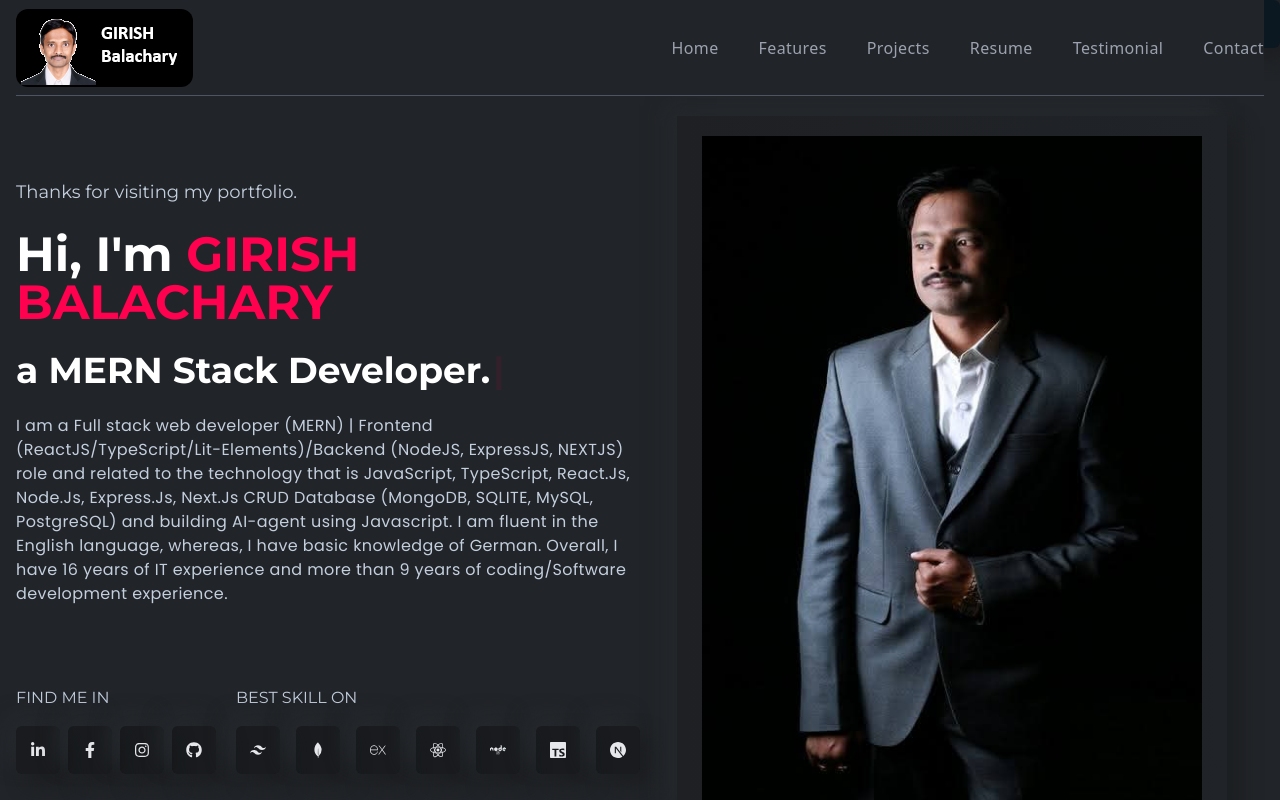
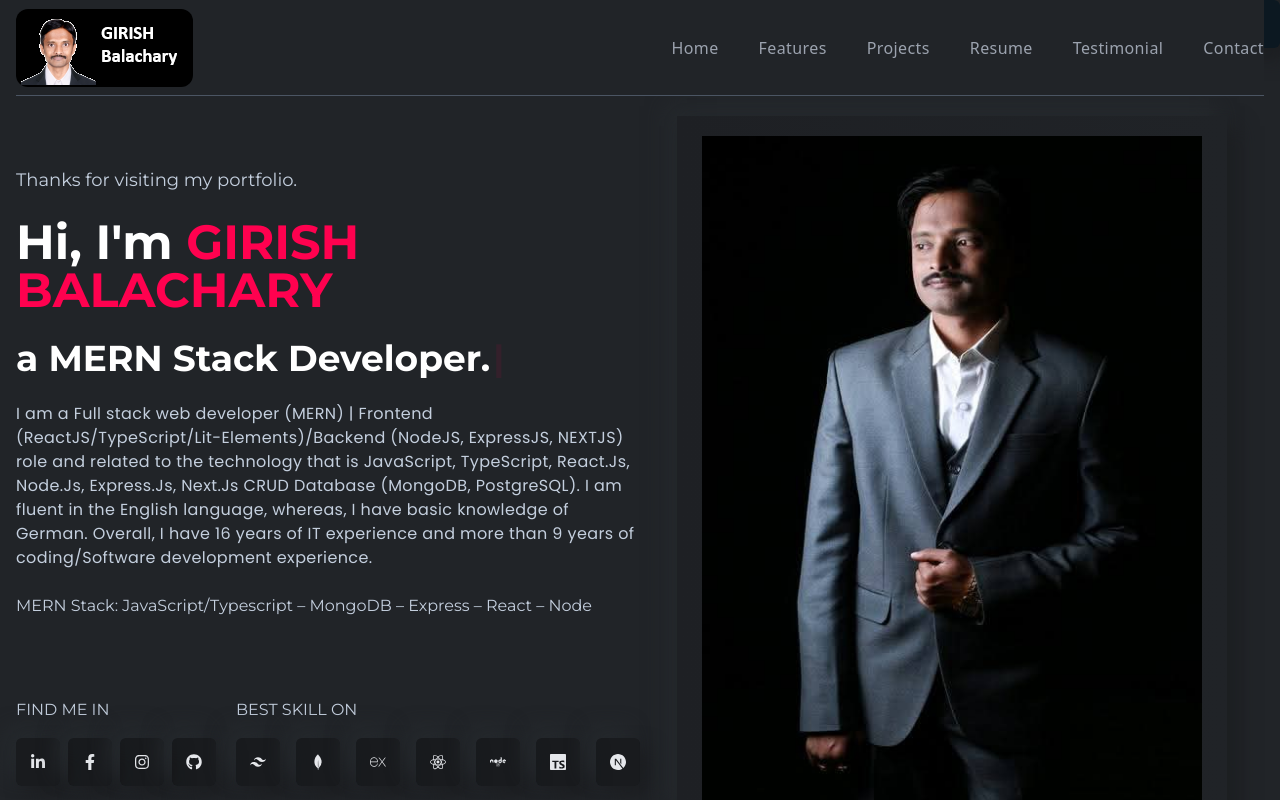
Before and after one commit to girishbalachari/Portfolio, a React (Create React App) app: page / in a window 1280 px wide. Shown: the top 800 px of the page. Built offline with nearby package versions, Linux system fonts and the light colour scheme; the HTML template or start-up script is replaced by a standard one.

Commit message:
edited footer banner projects

```diff
--- a/src/components/banner/LeftBanner.js
+++ b/src/components/banner/LeftBanner.js
@@ -53,11 +53,13 @@ const LeftBanner = () => {
           I am a Full stack web developer (MERN) | Frontend
           (ReactJS/TypeScript/Lit-Elements)/Backend (NodeJS, ExpressJS, NEXTJS)
           role and related to the technology that is JavaScript, TypeScript,
-          React.Js, Node.Js, Express.Js, Next.Js CRUD Database (MongoDB, SQLITE,
-          MySQL, PostgreSQL) and building AI-agent using Javascript. I am fluent
-          in the English language, whereas, I have basic knowledge of German.
-          Overall, I have 16 years of IT experience and more than 9 years of
-          coding/Software development experience.
+          React.Js, Node.Js, Express.Js, Next.Js CRUD Database (MongoDB,
+          PostgreSQL). I am fluent in the English language, whereas, I have
+          basic knowledge of German. Overall, I have 16 years of IT experience
+          and more than 9 years of coding/Software development experience.
+        </p>
+        <p>
+          MERN Stack: JavaScript/Typescript – MongoDB – Express – React – Node
         </p>
       </div>
       <div className="flex flex-col xl:flex-row gap-6 lgl:gap-0 justify-between">
--- a/src/components/contact/ContactLeft.js
+++ b/src/components/contact/ContactLeft.js
@@ -18,14 +18,14 @@ const ContactLeft = () => {
         <p className="text-base text-gray-400 tracking-wide">
           As a passionate Full Stack (MERN) Developer, I build scalable,
           user-focused web applications using MongoDB, Express.js, React, and
-          Node.js, delivering seamless front-to-back solutions with a focus on
-          performance and innovation.
+          Node.js, delivering seamless frontend-to-backend solutions with a
+          focus on performance and innovation.
         </p>
         <p className="text-base text-gray-400 flex items-center gap-2">
           Phone: <span className="text-lightText">+4917630543219</span>
         </p>
         <p className="text-base text-gray-400 flex items-center gap-2">
-          Email:{" "}
+          Email:
           <span className="text-lightText">girish.balachari@gmail.com</span>
         </p>
       </div>
--- a/src/components/footer/Footer.js
+++ b/src/components/footer/Footer.js
@@ -48,7 +48,7 @@ const Footer = () => {
             <h3 className="text-xl uppercase text-designColor tracking-wider">
               Quick Link
             </h3>
-            <ul className=" flex gap-7 font-titleFont font-medium overflow-hidden py-4 lgl:py-6">
+            <ul className=" flex lgl:gap-8 md:gap-4 xs:gap-2 font-titleFont font-medium overflow-hidden py-4 lgl:py-6">
               <a href="/home" rel="noreferrer">
                 <li>
                   <span className="w-full text-lg hover:text-designColor duration-300 cursor-pointer relative group">
--- a/src/components/footer/FooterBottom.js
+++ b/src/components/footer/FooterBottom.js
@@ -5,7 +5,10 @@ const FooterBottom = () => {
     <div className="w-full py-6">
       <p className="text-center text-white-700 text-sm">
         Copyright &copy; 2023 - {new Date().getFullYear()}. All rights reserved
-        by <span className="text-blue-700 uppercase">Girish Balachary</span>
+        by{" "}
+        <span className="text-blue-700 font-extrabold uppercase">
+          Girish Balachary
+        </span>
       </p>
     </div>
   );
--- a/src/components/navbar/Navbar.js
+++ b/src/components/navbar/Navbar.js
@@ -49,8 +49,7 @@ const Navbar = () => {
                   (ReactJS/TypeScript/Lit-Elements)/Backend (NodeJS, ExpressJS,
                   NEXTJS) role and related to the technology that is JavaScript,
                   TypeScript, React.Js, Node.Js, Express.Js, Next.Js CRUD
-                  Database (MongoDB, SQLITE, MySQL, PostgreSQL) and building
-                  AI-agent using Javascript.{" "}
+                  Database (MongoDB, PostgreSQL)
                 </p>
               </div>
               <ul className="flex flex-col gap-4">
--- a/src/components/projects/Projects.js
+++ b/src/components/projects/Projects.js
@@ -19,7 +19,7 @@ const Projects = () => {
       <div className="flex justify-center text-center">
         <Title
           title="THANKS FOR VISITING MY PORTFOLIO and GIVE YOUR FEEDBACK"
-          des="My personal Project"
+          des="My Personal Project"
         />
       </div>
       <div className="grid grid-cols-1 md:grid-cols-2 xl:grid-cols-3 gap-6 xl:gap-14">
--- a/src/components/resume/Education.js
+++ b/src/components/resume/Education.js
@@ -21,19 +21,19 @@ const Education = () => {
             title="Master of Science"
             subTitle="Kuvempu University(2010-2011)"
             result="75%"
-            des="Completed Master of Science in Information Technology from Kuvempu University with B-grade Marks "
+            des=" Master of Science in Information Technology, Kuvempu University "
           />
           <ResumeCard
             title="Bachelor of Science"
             subTitle="Kuvempu University(2008-2009)"
             result="75%"
-            des="Completed Bachelor of Science in Information Technology from Kuvempu University with B-grade Marks "
+            des=" Bachelor of Science in Information Technology, Kuvempu University "
           />
           <ResumeCard
             title="Diploma in Computer Science"
             subTitle="Dayananda Sagar Polytechnic(1996-2001)"
             result="50%"
-            des="Completed Diploma in Computer Science from Dayananda Sagar Polytechnic"
+            des="Diploma in Computer Science, Dayananda Sagar Polytechnic"
           />
         </div>
       </div>
@@ -59,7 +59,7 @@ const Education = () => {
             title="ITO SVC Delivery Consultant III – B"
             subTitle="HEWLETT PACKARD Global Soft India LTD(2010-2019)"
             result="India"
-            des="Worked as IT L3 Infrastrucuture Administrator until 2015.  After 2015 worked as full time software engineer."
+            des="Worked as L3 Infrastrucuture Engineer until 2015.  After 2015 worked as full time software engineer."
           />
         </div>
       </div>
```
